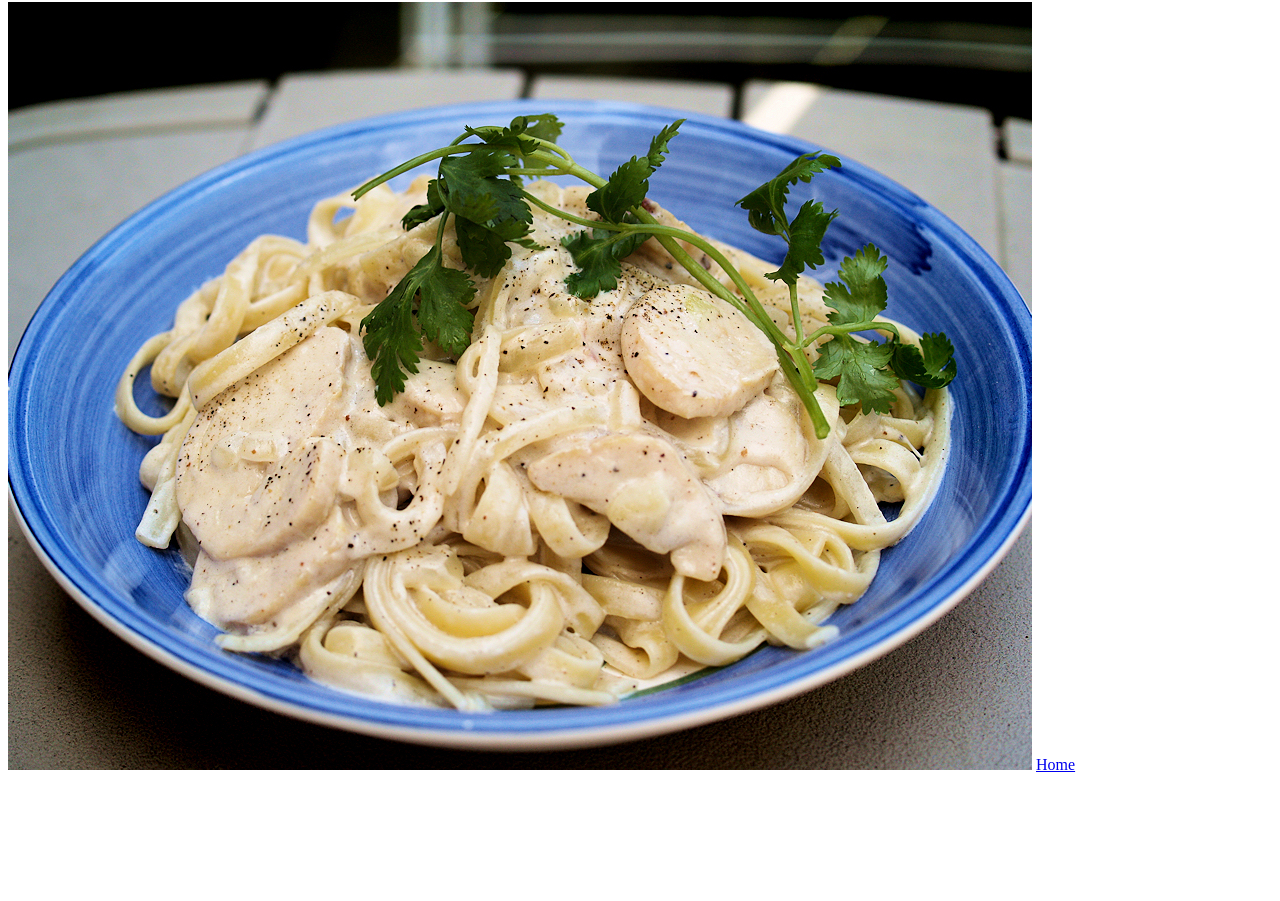
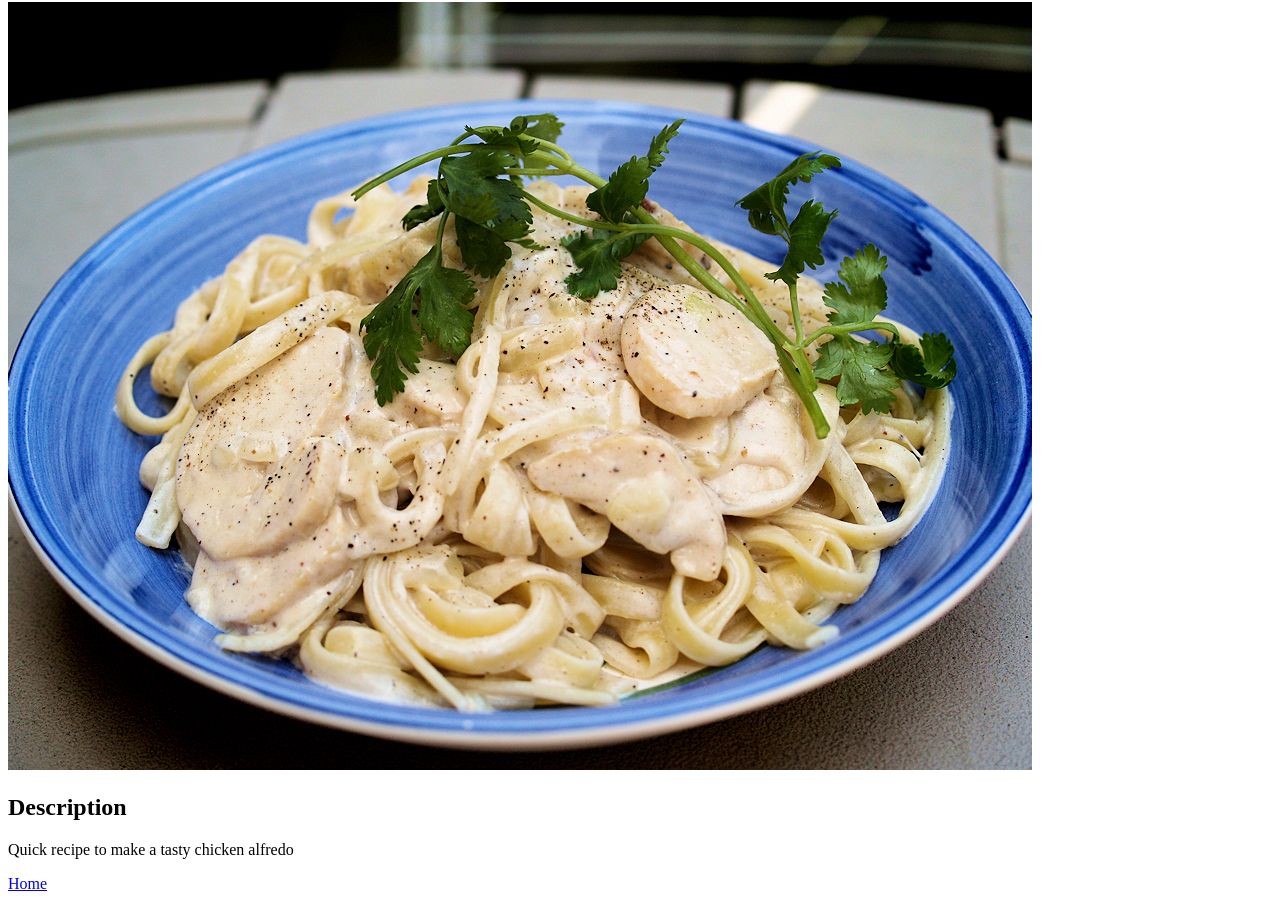
Before and after one commit to LucaX877/odin-recipes, a plain HTML site: page recipes/chicken-alfredo.html in a window 1280 px wide. Shown: the part 78-979 px from the top of the page. Before the commit the page ends 860 px from the top, so only its background shows below. Drawn offline with Linux system fonts and the light colour scheme.

Commit message:
Add chicken alfredo description

```diff
--- a/recipes/chicken-alfredo.html
+++ b/recipes/chicken-alfredo.html
@@ -7,6 +7,8 @@
     <body>
         <h1>Chicken Alfredo</h1>
         <img src="../images/chicken-alfredo.jpg" alt="Chicken Alfredo">
+        <h2>Description</h2>
+        <p>Quick recipe to make a tasty chicken alfredo</p>
         <a href="../index.html">Home</a>
     </body>
 </html>
```
